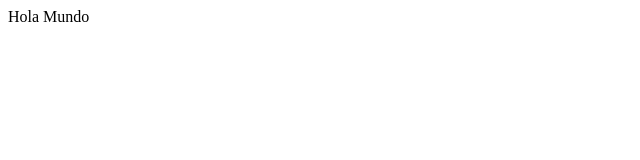
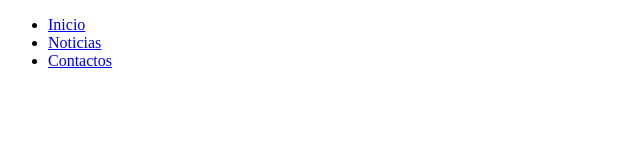
Before and after one commit to racristian/prueba, a plain HTML site: page index2.html in a window 1280 px wide. Shown: the whole page, without its empty margins (0-640 px from the left). Drawn offline with Linux system fonts and the light colour scheme.

Commit message:
Update index2.html
1

```diff
--- a/index2.html
+++ b/index2.html
@@ -1,9 +1,16 @@
 <!DOCTYPE html>
-<html>
-<head>
-	<title>Mi primer html</title>
-</head>
-<body>
-Hola Mundo
-</body>
+<html lang="es">
+	<head>
+		<meta charset="utf-8">
+		<title>Documento</title>
+	</head>
+	<body>
+		<nav>
+			<ul>
+				<li><a href="index.html">Inicio</a></li>
+				<li><a href="noticias.html">Noticias</a></li>
+				<li><a href="contacto.html">Contactos</a></li>
+			</ul>
+		</nav>
+	</body>
 </html>
```
